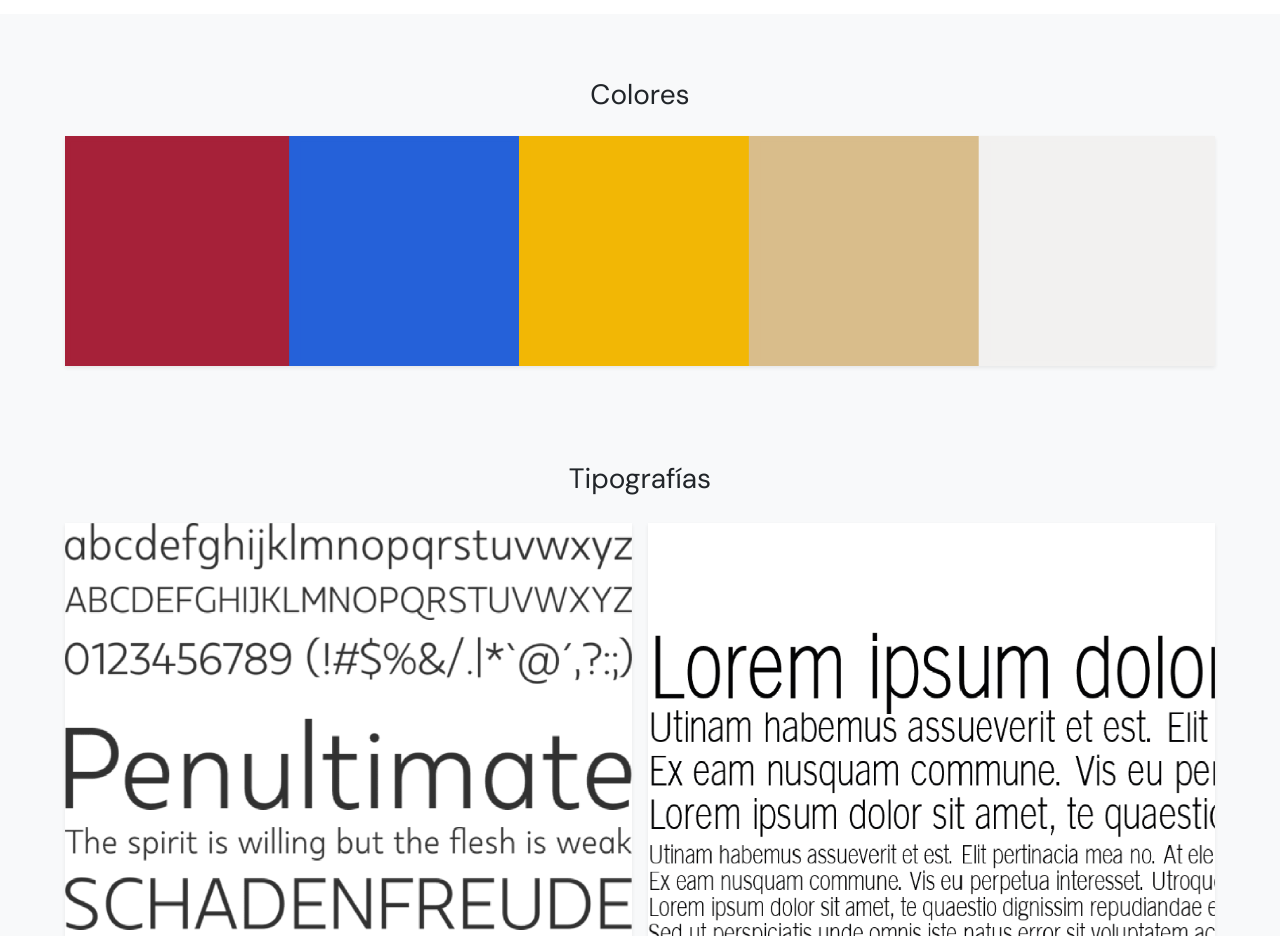
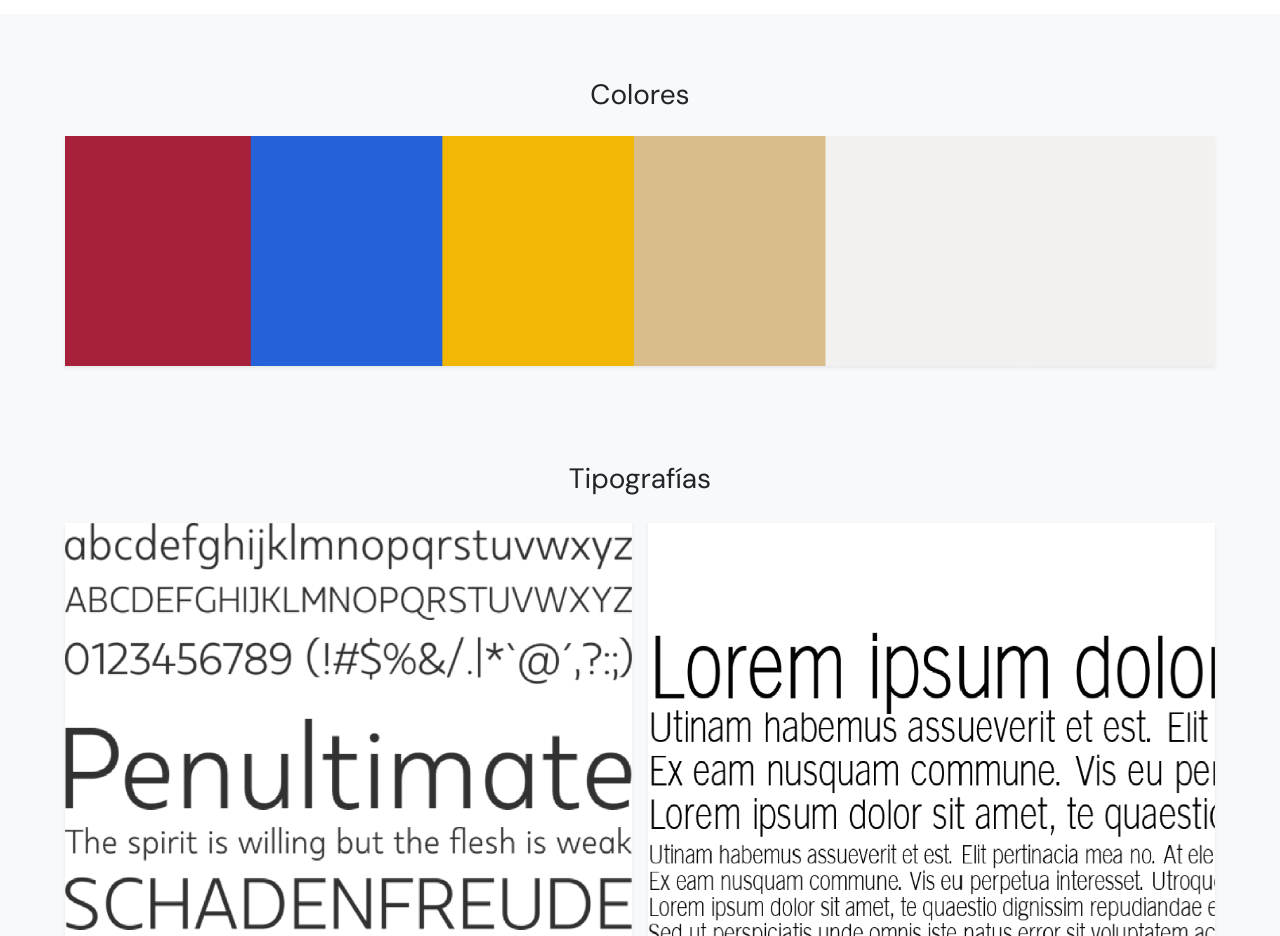
Before and after one commit to Mar-garita1/id_5, a plain HTML site: page index.html in a window 1280 px wide. Shown: the part 5240-6176 px from the top of the page. Drawn offline with nearby package versions, Linux system fonts and the light colour scheme.

Commit message:
Add files via upload

```diff
--- a/index.html
+++ b/index.html
@@ -142,7 +142,7 @@
         <script>
             // Reemplaza los colores dentro del paréntesis cuadrado, respetando las comillas.
             // Si necesitas que un color ocupe más espacio en la paleta: debes repetirlo.
-            var colores = ["#A62139", "#2561D9", "#F2B705", "#D9BD8B", "#F2F1F0"];
+            var colores = ["#A62139", "#2561D9", "#F2B705", "#D9BD8B", "#F2F1F0","#F2F1F0"];
             // No reemplaces nada de lo que sigue.
             var n = colores.length;
             var w = 100 / n;
```
